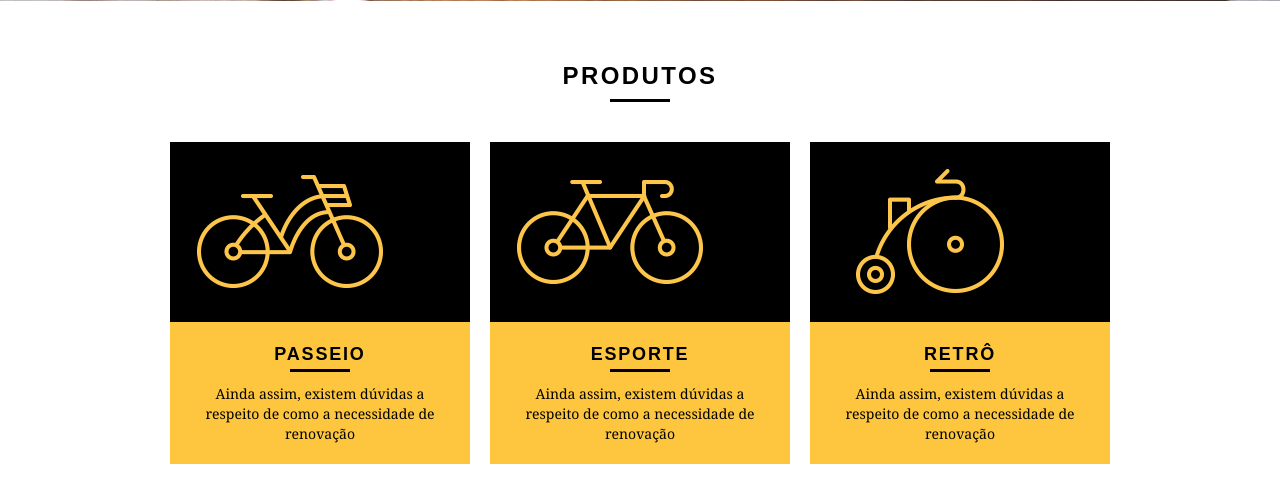
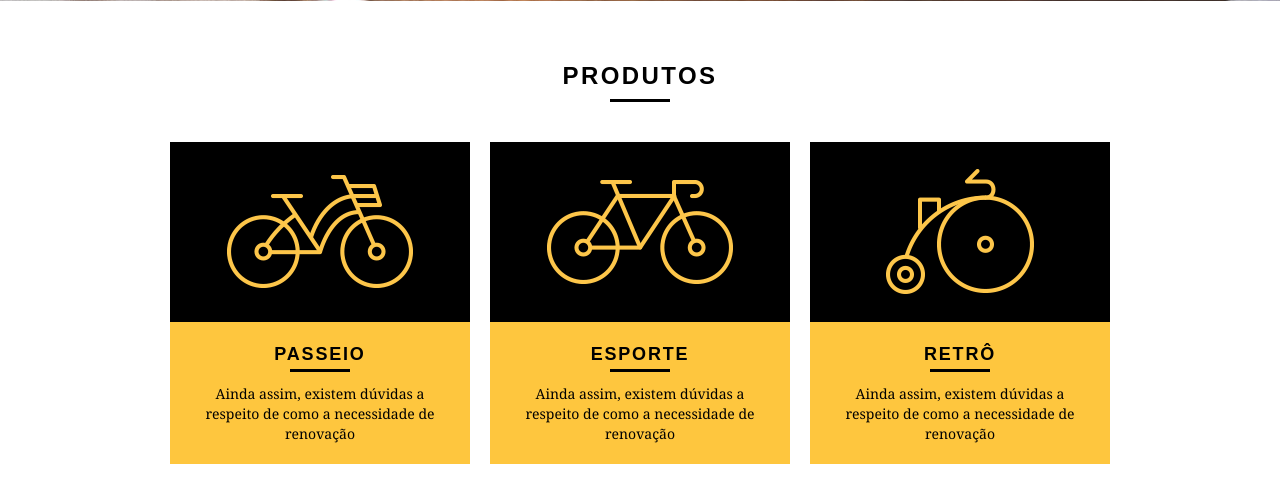
Before and after one commit to BricksSoldier2094/bikcraft.github.io, a PHP site: page / in a window 1280 px wide. Shown: the part 419-912 px from the top of the page. Run offline with PHP 8.4, Linux system fonts and the light colour scheme.

Commit message:
Minnor changes
Minnor changes commited

```diff
--- a/css/produtos.css
+++ b/css/produtos.css
@@ -94,8 +94,6 @@
     width: 60px;
     height: 3px;
     background: #fec63e;
-    margin: 14px auto 5px auto;
-
 }
 
 .form{
--- a/css/style.css
+++ b/css/style.css
@@ -233,6 +233,11 @@ img {
     padding: 20px;
 }
 
+.produtos_icone img{
+    margin : 0 auto;
+}
+
+
 .call{
     text-align: center;
     padding-top: 40px;
```
